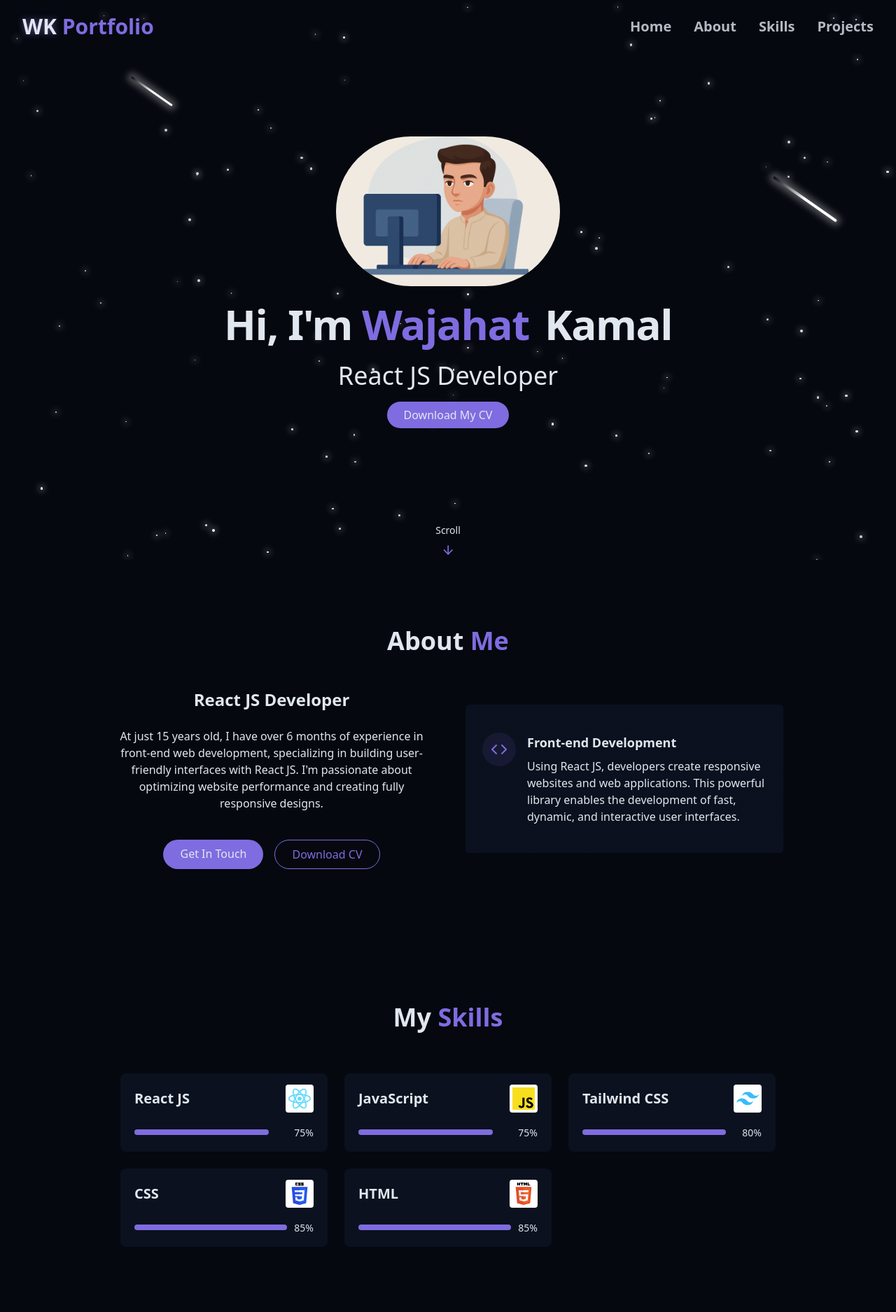
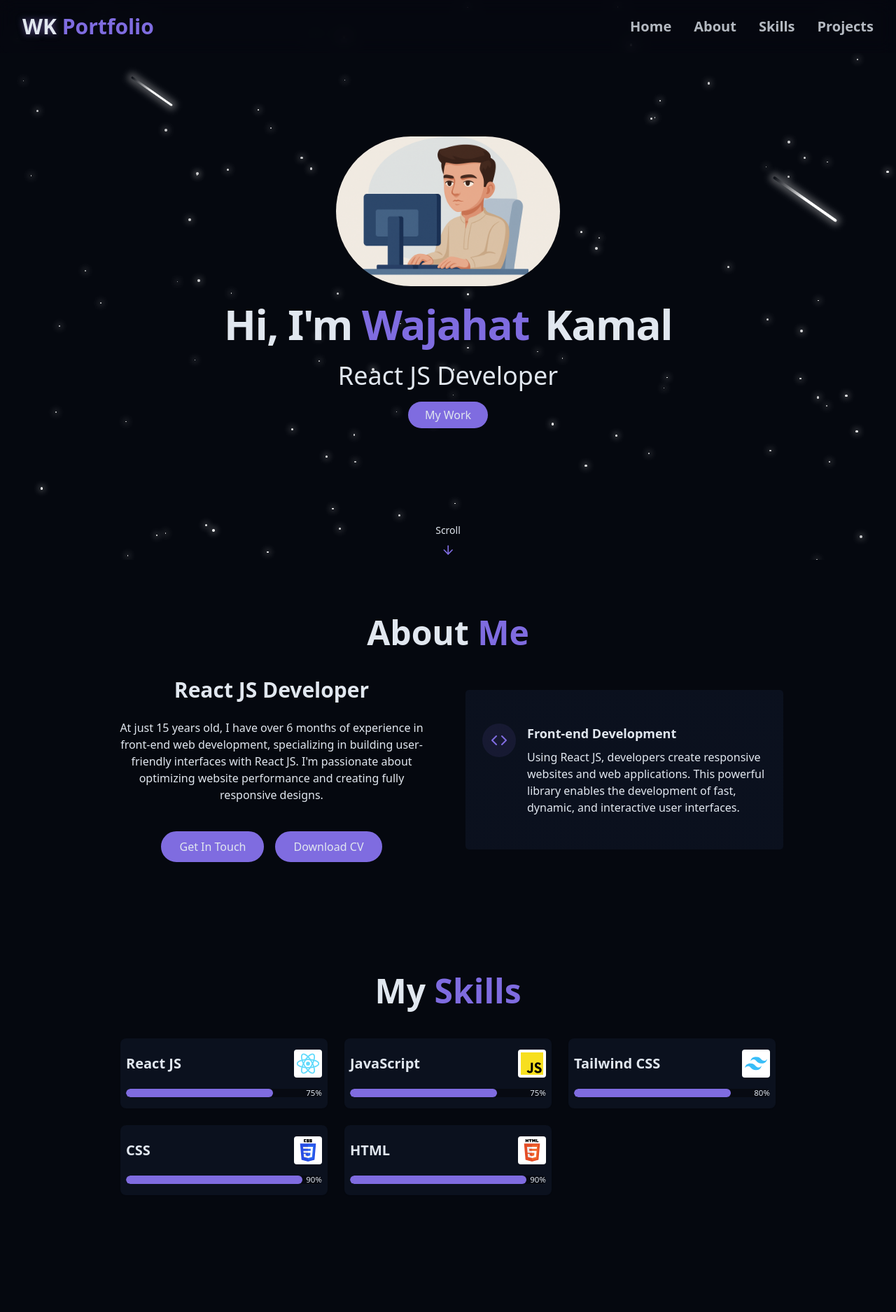
Before and after one commit to wajahat-kamal/Dev-Portfolio, a React (Vite) app: page / in a window 1280 px wide. Shown: the top 1875 px of the page at 70% size. Built offline with nearby package versions, Linux system fonts and the light colour scheme.

Commit message:
Refactor layout and styling in AboutSection, ProjectsSection, SkillsSection, and Navbar components for improved presentation and consistency; update button styles and text for better user experience.

```diff
--- a/src/components/AboutSection.jsx
+++ b/src/components/AboutSection.jsx
@@ -2,18 +2,16 @@ import { Briefcase, Code, User } from "lucide-react";
 
 export const AboutSection = () => {
   return (
-    <section id="about" className="py-24 px-4 relative">
+    <section id="about" className="py-20 px-4 relative">
       {" "}
       <div className="container mx-auto max-w-5xl">
-        <h2 className="text-3xl md:text-4xl font-bold mb-12 text-center">
+        <h2 className="text-3xl md:text-5xl font-bold mb-4 md:mb-10 text-center">
           About <span className="text-primary"> Me</span>
         </h2>
 
         <div className="grid grid-cols-1 md:grid-cols-2 gap-12 items-center">
-          <div className="space-y-6">
-            <h3 className="text-2xl font-semibold">
-             React JS Developer
-            </h3>
+          <div className="space-y-2 md:space-y-6">
+            <h3 className="text-2xl md:text-3xl font-semibold">React JS Developer</h3>
 
             <p className="text-muted-foreground">
               At just 15 years old, I have over 6 months of experience in
@@ -23,14 +21,17 @@ export const AboutSection = () => {
             </p>
 
             <div className="flex flex-col sm:flex-row gap-4 pt-4 justify-center">
-              <a href="#contact" className="cosmic-button">
+              <a href="#contact" className="cosmic-button hover:bg-transparent border-2 border-primary hover:text-primary transition-colors duration-300">
                 {" "}
                 Get In Touch
               </a>
 
               <a
-                href=""
-                className="px-6 py-2 rounded-full border border-primary text-primary hover:bg-primary/10 transition-colors duration-300"
+                className="cosmic-button hover:bg-transparent border-2 border-primary hover:text-primary transition-colors duration-300"
+                href="/wajahatkamal-CV.png"
+                download="wajahatkamal-CV.png"
+                target="_blank"
+                rel="noopener noreferrer"
               >
                 Download CV
               </a>
@@ -38,7 +39,7 @@ export const AboutSection = () => {
           </div>
 
           <div className="grid grid-cols-1 gap-6">
-            <div className="gradient-border p-6 py-10 card-hover">
+            <div className="gradient-border md:p-6 md:py-12 p-4 py-6 card-hover">
               <div className="flex items-start gap-4">
                 <div className="p-3 rounded-full bg-primary/10">
                   <Code className="h-6 w-6 text-primary" />
@@ -59,8 +60,6 @@ export const AboutSection = () => {
                 </div>
               </div>
             </div>
-
-
           </div>
         </div>
       </div>
--- a/src/components/HeroSection.jsx
+++ b/src/components/HeroSection.jsx
@@ -27,19 +27,17 @@ export const HeroSection = () => (
           </span>
         </h1>
 
-        <p className="text-[18px] md:text-4xl text-muted-foreground max-w-2xl mx-auto opacity-0 animate-fade-in-delay-3">
+        <p className="text-2xl md:text-4xl text-muted-foreground max-w-2xl mx-auto opacity-0 animate-fade-in-delay-3">
           React JS Developer
         </p>
 
         <div className=" opacity-0 animate-fade-in-delay-4">
           <a
           className="cosmic-button"
-            href="/wajahatkamal-CV.png"
-            download="wajahatkamal-CV.png"
-            target="_blank"
+            href="#projects"
             rel="noopener noreferrer"
           >
-            Download My CV
+           My Work
           </a>
         </div>
       </div>
--- a/src/components/Navbar.jsx
+++ b/src/components/Navbar.jsx
@@ -26,24 +26,22 @@ export const Navbar = () => {
   return (
     <nav
       className={cn(
-        "fixed w-full z-40 transition-all duration-300",
-        isScrolled ? "py-3 bg-background/80 backdrop-blur-md shadow-xs" : "py-5"
+        "fixed w-full z-20 transition-all duration-300 backdrop-blur-md bg-background/60",
+        isScrolled ? "py-3 shadow-md" : "py-5"
       )}
     >
-      <div className="container flex items-center justify-between">
+      <div className="container flex items-center justify-between relative z-30">
         <a
           className="text-xl font-bold text-primary flex items-center"
           href="#hero"
         >
-          <span className="relative z-10 text-3xl">
-            <span className="text-glow text-foreground"> WK </span>{" "}
-            Portfolio
+          <span className="relative z-60 text-2xl md:text-3xl">
+            <span className="text-glow text-foreground"> WK </span> Portfolio
           </span>
         </a>
 
         {/* desktop nav */}
-
-        <div className="hidden md:flex space-x-8">
+        <div className="hidden md:flex space-x-8 relative z-30">
           {navItems.map((item, key) => (
             <a
               key={key}
@@ -55,31 +53,30 @@ export const Navbar = () => {
           ))}
         </div>
 
-        {/* mobile nav */}
-
+        {/* mobile nav button */}
         <button
           onClick={() => setIsMenuOpen((prev) => !prev)}
-          className="md:hidden p-2 text-foreground z-50"
+          className="md:hidden p-2 text-foreground relative z-50"
           aria-label={isMenuOpen ? "Close Menu" : "Open Menu"}
         >
-          {isMenuOpen ? <X size={24} /> : <Menu size={24} />}{" "}
+          {isMenuOpen ? <X size={24} /> : <Menu size={24} />}
         </button>
 
+        {/* mobile nav menu */}
         <div
           className={cn(
-            "fixed inset-0 bg-background/95 backdroup-blur-md z-40 flex flex-col items-center justify-center",
-            "transition-all duration-300 md:hidden",
+            "fixed inset-0 bg-background/95 backdrop-blur-md z-40 flex flex-col items-center justify-center transition-all duration-300 md:hidden",
             isMenuOpen
               ? "opacity-100 pointer-events-auto"
               : "opacity-0 pointer-events-none"
           )}
         >
-          <div className="flex flex-col space-y-8 text-xl">
+          <div className="flex flex-col space-y-2 text-xl w-full bg-[#000000da] absolute top-15 z-50">
             {navItems.map((item, key) => (
               <a
                 key={key}
                 href={item.href}
-                className="text-foreground/80 hover:text-primary font-semibold transition-colors duration-300"
+                className="text-foreground/90 hover:text-primary font-semibold transition-colors duration-300"
                 onClick={() => setIsMenuOpen(false)}
               >
                 {item.name}
@@ -87,6 +84,10 @@ export const Navbar = () => {
             ))}
           </div>
         </div>
+
+
+
+
       </div>
     </nav>
   );
--- a/src/components/ProjectsSection.jsx
+++ b/src/components/ProjectsSection.jsx
@@ -33,14 +33,14 @@ const projects = [
 
 export const ProjectsSection = () => {
   return (
-    <section id="projects" className="py-24 px-4 relative">
+    <section id="projects" className="py-18 px-4 relative">
       <div className="container mx-auto max-w-5xl">
-        <h2 className="text-3xl md:text-4xl font-bold mb-4 text-center">
+        <h2 className="text-3xl md:text-5xl font-bold mb-4 text-center">
           {" "}
-          Featured <span className="text-primary"> Projects </span>
+          My <span className="text-primary"> Projects </span>
         </h2>
 
-        <p className="text-center text-muted-foreground mb-12 max-w-2xl mx-auto">
+        <p className="text-center text-muted-foreground mb-6 max-w-2xl mx-auto">
           Here are some of my recent projects. Each project was carefully
           crafted with attention to detail, performance, and user experience.
         </p>
--- a/src/components/SkillsSection.jsx
+++ b/src/components/SkillsSection.jsx
@@ -1,43 +1,67 @@
 const skills = [
-  { name: "React JS", image: "/skills/React-icon.svg", level: 75, categery: "Fronted" },
-  { name: "JavaScript", image: "/skills/JavaScript-logo.svg", level: 75, categery: "Fronted" },
-  { name: "Tailwind CSS", image: "/skills/Tailwind_CSS_Logo.svg", level: 80, categery: "Fronted" },
-  { name: "CSS", image: "/skills/CSS3_logo_and_wordmark.svg", level: 85, categery: "Fronted" },
-  { name: "HTML", image: "/skills/HTML5_logo_and_wordmark.svg", level: 85, categery: "Fronted" },
+  {
+    name: "React JS",
+    image: "/skills/React-icon.svg",
+    level: 75,
+    categery: "Fronted",
+  },
+  {
+    name: "JavaScript",
+    image: "/skills/JavaScript-logo.svg",
+    level: 75,
+    categery: "Fronted",
+  },
+  {
+    name: "Tailwind CSS",
+    image: "/skills/Tailwind_CSS_Logo.svg",
+    level: 80,
+    categery: "Fronted",
+  },
+  {
+    name: "CSS",
+    image: "/skills/CSS3_logo_and_wordmark.svg",
+    level: 90,
+    categery: "Fronted",
+  },
+  {
+    name: "HTML",
+    image: "/skills/HTML5_logo_and_wordmark.svg",
+    level: 90,
+    categery: "Fronted",
+  },
 ];
 
 export const SkillsSection = () => {
   return (
-    <section id="skills" className="py-24 px-4 relative bg-secondary/30">
-      <div className="container mx-auto max-w-5xl">
-        <h2 className="text-3xl md:text-4xl font-bold mb-12 text-center">
+    <section id="skills" className="py-20 px-4 relative bg-secondary/30">
+      <div className="container mx-auto max-w-5xl ">
+        <h2 className="text-3xl md:text-5xl font-bold mb-8 text-center">
           My <span className="text-primary">Skills</span>
         </h2>
 
-        <div className="grid gid-cols-1 sm:grid-cols-2 lg:grid-cols-3 gap-">
+        <div className="grid gid-cols-1 sm:grid-cols-2 lg:grid-cols-3 ">
           {skills.map((skill, key) => (
             <div
               key={key}
-              className="bg-card px-5 py-4 m-3 rounded-lg shadow-xs card-hover"
+              className="relative bg-card px-2 py-4 m-3 rounded-lg shadow-xs card-hover min-w-50"
             >
               <div className="text-left mb-4 flex flex-row items-center justify-between gap-2">
                 <h3 className="font-semibold text-xl">{skill.name}</h3>
-                <img className="w-10 h-10 bg-white p-1 rounded" src={skill.image} alt={skill.name} />
+                <img
+                  className="md:w-10 w-7 h-7 md:h-10  bg-white p-1 rounded"
+                  src={skill.image}
+                  alt={skill.name}
+                />
               </div>
 
-              <div className="w-full bg-secondary/50 h2 sounded-full overflow-hidden flex flex-row items-center justify-between">
+              <div className="w-full bg-secondary/50 h-3 rounded-full bg-[#00000063] overflow-hidden relative">
                 <div
-                  className="bg-primary h-2 rounded-full origin-left animate-[grow_1.5s_ease-out]"
+                  className="bg-primary h-full rounded-full origin-left animate-[grow_1.5s_ease-out]"
                   style={{ width: skill.level + "%" }}
-                >
-
-                </div>
-                <div className="">
-                  <span className="text-sm text-muted-foreground">
-                    {skill.level}%
-                  </span>
-                </div>
-
+                ></div>
+                <span className="absolute right-0 top-1/2  -translate-y-1/2 text-[11.5px] text-muted-foreground">
+                  {skill.level}%
+                </span>
               </div>
 
             </div>
--- a/src/index.css
+++ b/src/index.css
@@ -165,8 +165,7 @@
 
 @utility cosmic-button {
   @apply px-6 py-2 rounded-full bg-primary text-primary-foreground font-medium
-         transition-all duration-300 hover:shadow-[0_0_10px_rgba(139,92,246,0.5)]
-         hover:scale-105 active:scale-95;
+         transition-all duration-300 hover:shadow-[0_0_20px_rgba(139,92,246,0.5)];
 }
 
 @utility star {
```
